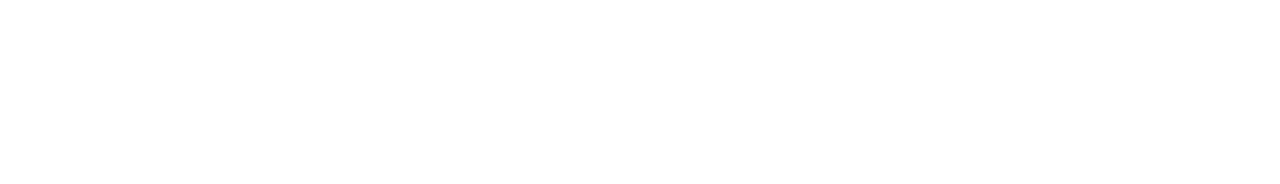
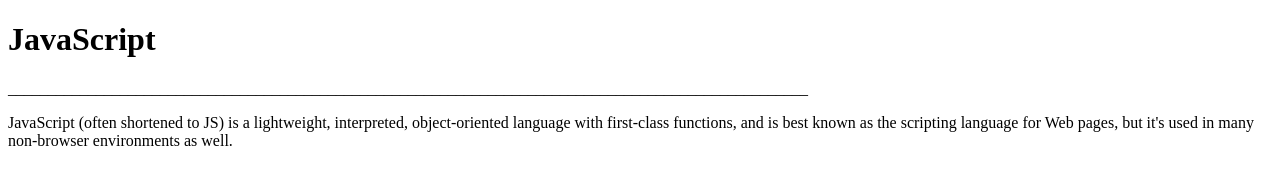
Before and after one commit to JokerRoller/JS_wiki, a plain HTML site: page Index.html in a window 1280 px wide. Drawn offline with Linux system fonts and the light colour scheme.

Commit message:
Header, Paragrap

```diff
--- a/Index.html
+++ b/Index.html
@@ -2,10 +2,20 @@
 <html>
 <head>
     <meta charset="utf-8">
+    <meta name="description" content="ინფორმაფია JS-ზე">
+    <meta name="author" content="Niko Kekelidze">
     <title>JS Wiki</title>
-
 </head>
 <body>
+    <div>
+        <h1>JavaScript</h1>
+    </div>
+    <div>
+        <p>____________________________________________________________________________________________________</p>
+    </div>
+    <div>
+        <p>JavaScript (often shortened to JS) is a lightweight, interpreted, object-oriented language with first-class functions, and is best known as the scripting language for Web pages, but it's used in many non-browser environments as well.</p>
+    </div>
 
 
 
```
